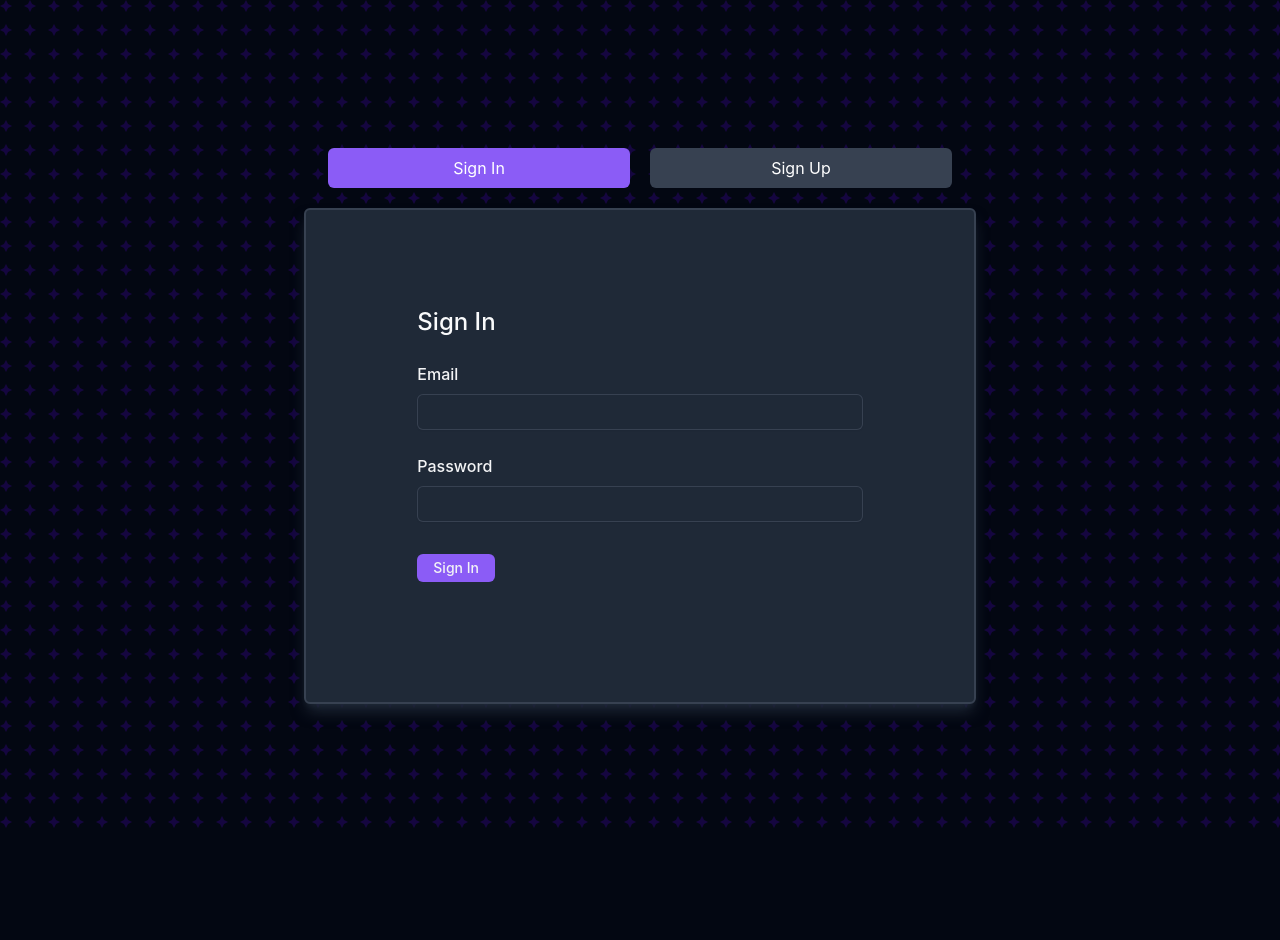
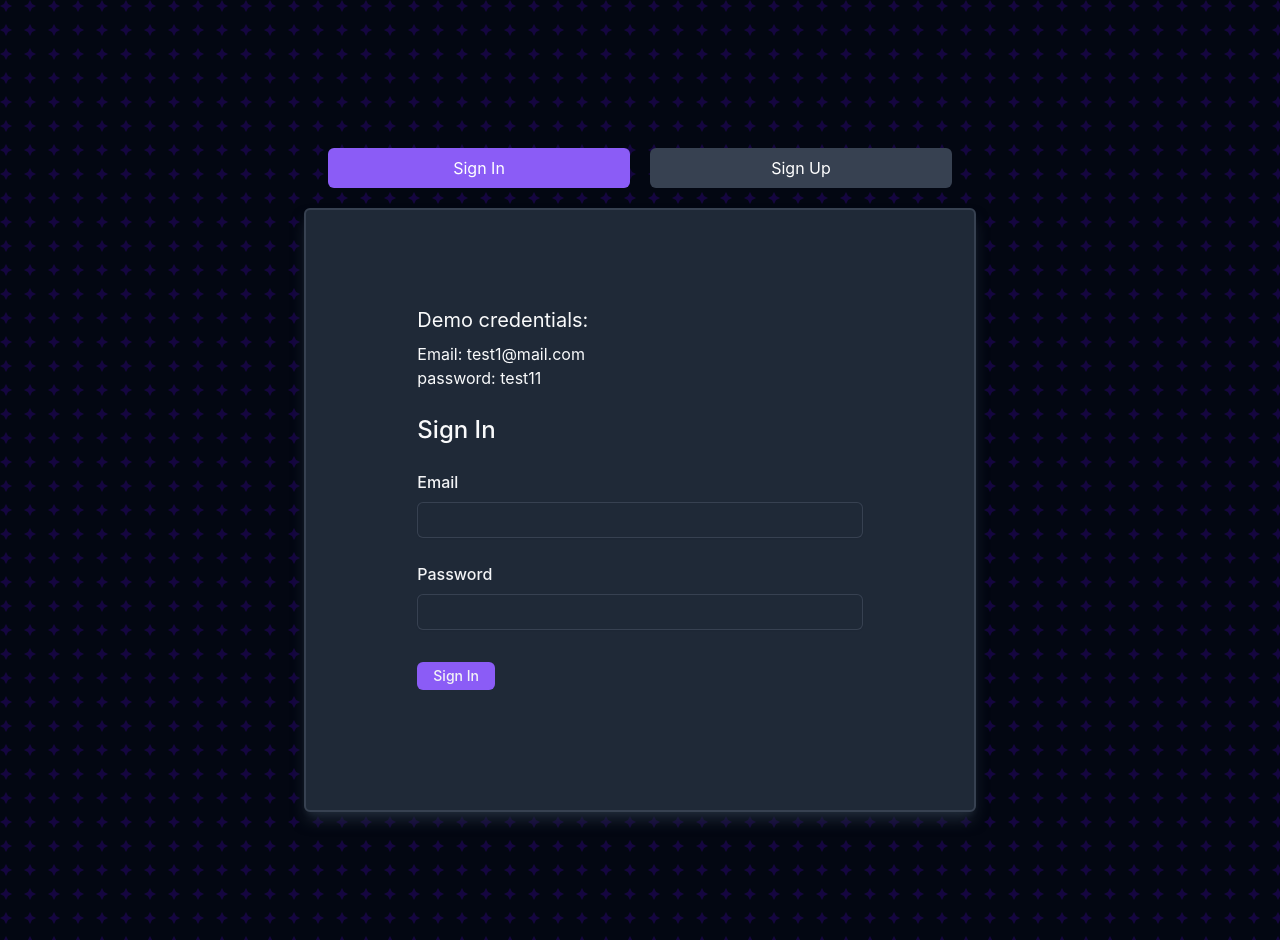
Before and after one commit to Infiplaya/chat-app, a React (Vite) app: page / in a window 1280 px wide. Both pictures are taken after a click on the button "Sign In". Before the commit the page ends 832 px from the top, so only its background shows below. Built offline with nearby package versions, Linux system fonts and the light colour scheme; no server answers.

Commit message:
add demo credentials

```diff
--- a/src/SignIn.tsx
+++ b/src/SignIn.tsx
@@ -1,5 +1,5 @@
 import { zodResolver } from "@hookform/resolvers/zod";
-import {  useState } from "react";
+import { useState } from "react";
 import { useForm } from "react-hook-form";
 import { z } from "zod";
 import { supabase } from "./supabase";
@@ -42,6 +42,13 @@ export function SignIn() {
       className="py-24 bg-gray-800 shadow-lg shadow-gray-800 border-2 border-gray-700 rounded-md"
     >
       <div className="mx-auto space-y-6 w-2/3">
+        <div>
+          <h3 className="text-xl text-gray-50 mb-2">Demo credentials:</h3>
+          <p className="text-gray-50">
+            Email: <span>test1@mail.com</span>
+          </p>
+          <p className="text-gray-50">password: test11</p>
+        </div>
         <h3 className="text-2xl font-medium text-gray-50">Sign In</h3>
         <div>
           <label
```
